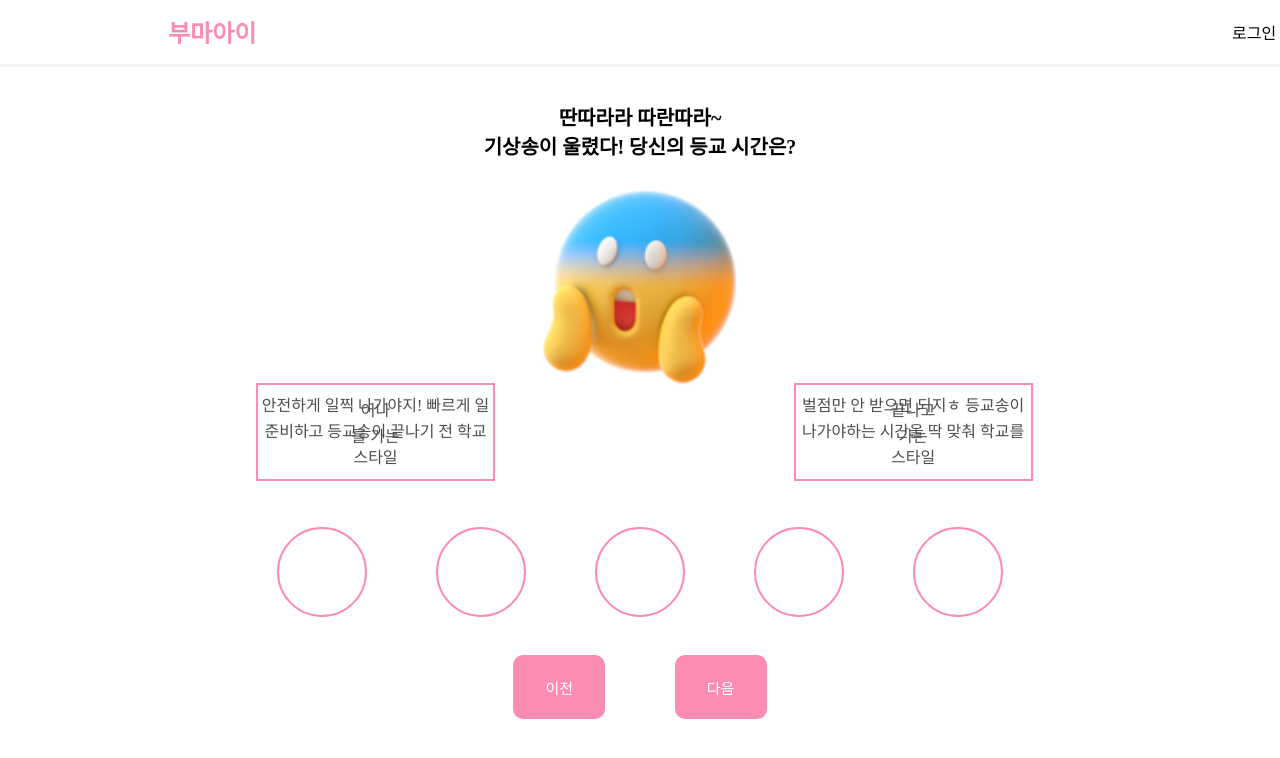
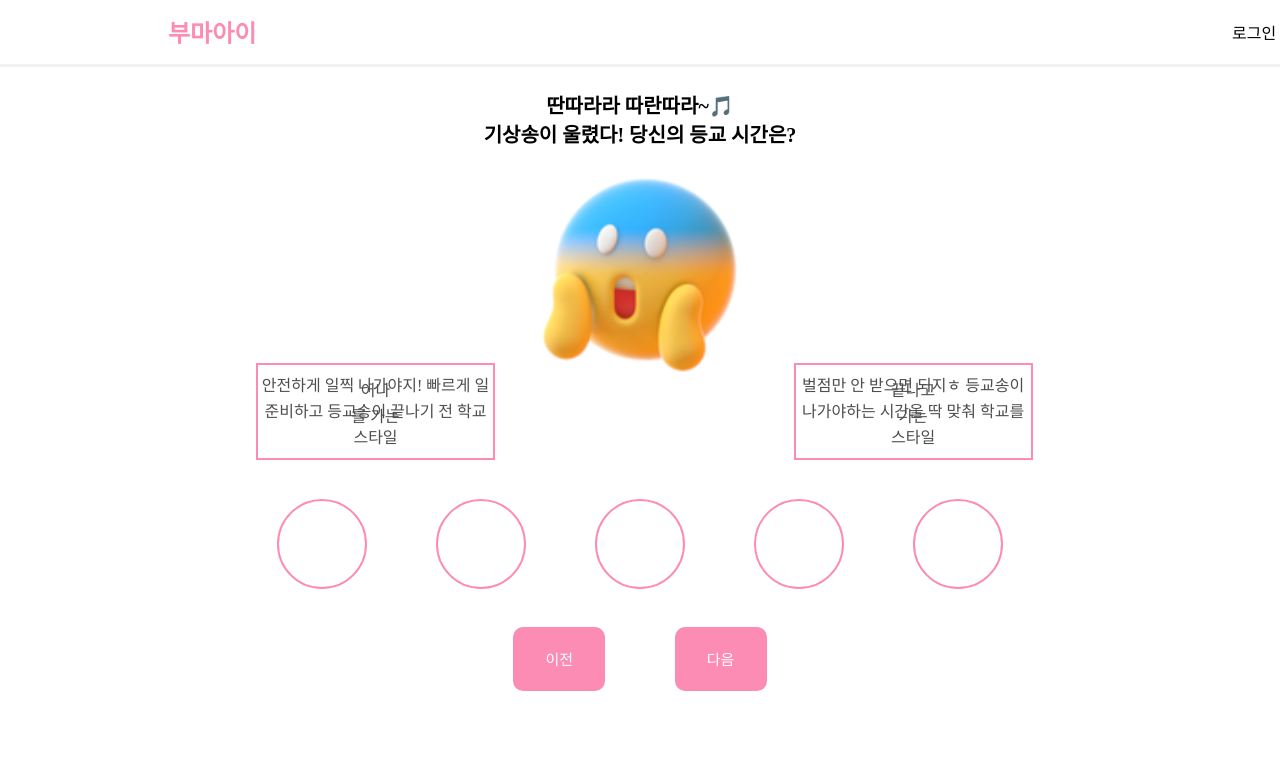
Before and after one commit to BU-MAI/BUMAI_frontend, a React (Create React App) app: page /question3 in a window 1280 px wide. Shown: the top 758 px of the page. Built offline with nearby package versions, Linux system fonts and the light colour scheme; a web font is replaced by a local one.

Commit message:
add : button 당 값 넣기

```diff
--- a/src/App.js
+++ b/src/App.js
@@ -33,7 +33,7 @@ const App = () => {
           <Route path="/question8" element={<Question8 />} />
           <Route path="/question9" element={<Question9 />} />
           <Route path="/question10" element={<Question10 />} />
-          <Route path="/ResultPython" element={<ResultPython />} />
+          <Route path="/resultPython" element={<ResultPython />} />
         </Routes>
       </BrowserRouter>
     </>
--- a/src/pages/Question1/index.jsx
+++ b/src/pages/Question1/index.jsx
@@ -2,7 +2,7 @@ import * as S from "./style";
 import { useNavigate } from "react-router-dom";
 import Header from "../../components/Header";
 import Q1 from "../../assets/Q1.svg";
-import { useState } from "react";
+import { useState, useEffect } from "react";
 
 const Question1 = () => {
   const navigate = useNavigate();
@@ -12,13 +12,29 @@ const Question1 = () => {
   };
 
   const navigateToQ2 = () => {
+    // Save the last selected button value before navigating
+    localStorage.setItem("lastSelectedButton", selectedButton);
     navigate("/question2");
   };
+
   const [selectedButton, setSelectedButton] = useState(null);
+  const [lastSelectedButton, setLastSelectedButton] = useState(null); // Added state for last selected button
 
   const handleButtonClick = (buttonId) => {
     setSelectedButton(buttonId);
   };
+
+  const logResultToConsole = () => {
+    console.log("Result:", lastSelectedButton);
+  };
+
+  useEffect(() => {
+    const storedLastSelectedButton = localStorage.getItem("lastSelectedButton");
+    if (storedLastSelectedButton) {
+      setLastSelectedButton(parseInt(storedLastSelectedButton, 10));
+    }
+  }, []);
+
   return (
     <>
       <Header />
@@ -46,28 +62,50 @@ const Question1 = () => {
         <S.QusetionBtn>
           <S.Btn5
             isSelected={selectedButton === 5}
-            onClick={() => handleButtonClick(5)}
+            onClick={() => {
+              handleButtonClick(5);
+              setLastSelectedButton(5); // Update last selected button
+            }}
           ></S.Btn5>
           <S.Btn4
             isSelected={selectedButton === 4}
-            onClick={() => handleButtonClick(4)}
+            onClick={() => {
+              handleButtonClick(4);
+              setLastSelectedButton(4); // Update last selected button
+            }}
           ></S.Btn4>
           <S.Btn3
             isSelected={selectedButton === 3}
-            onClick={() => handleButtonClick(3)}
+            onClick={() => {
+              handleButtonClick(3);
+              setLastSelectedButton(3); // Update last selected button
+            }}
           ></S.Btn3>
           <S.Btn2
             isSelected={selectedButton === 2}
-            onClick={() => handleButtonClick(2)}
+            onClick={() => {
+              handleButtonClick(2);
+              setLastSelectedButton(2); // Update last selected button
+            }}
           ></S.Btn2>
           <S.Btn1
             isSelected={selectedButton === 1}
-            onClick={() => handleButtonClick(1)}
+            onClick={() => {
+              handleButtonClick(1);
+              setLastSelectedButton(1); // Update last selected button
+            }}
           ></S.Btn1>
         </S.QusetionBtn>
         <S.QusetionBtn>
           <S.NextBtn onClick={navigateToMain}>이전</S.NextBtn>
-          <S.BackBtn onClick={navigateToQ2}>다음</S.BackBtn>
+          <S.BackBtn
+            onClick={() => {
+              navigateToQ2();
+              logResultToConsole();
+            }}
+          >
+            다음
+          </S.BackBtn>
         </S.QusetionBtn>
       </S.Question1Layout>
     </>
--- a/src/pages/Question10/index.jsx
+++ b/src/pages/Question10/index.jsx
@@ -12,7 +12,7 @@ const Question10 = () => {
   };
 
   const navigateToResult = () => {
-    navigate("/");
+    navigate("/resultPython");
   };
   const [selectedButton, setSelectedButton] = useState(null);
 
--- a/src/pages/Question10/style.js
+++ b/src/pages/Question10/style.js
@@ -7,7 +7,7 @@ export const Img = styled.img`
 export const Question1Layout = styled.div`
   max-width: 100%;
   display: flex;
-  padding: 8% 20% 0 20%;
+  padding: 7% 20% 0 20%;
   flex-direction: column;
   align-items: center;
   justify-content: center;
@@ -24,7 +24,6 @@ export const Title = styled.div`
 `;
 
 export const QusetionContainer = styled.div`
-  padding: 1%;
   width: 100%;
   display: flex;
 `;
--- a/src/pages/Question3/index.jsx
+++ b/src/pages/Question3/index.jsx
@@ -24,7 +24,7 @@ const Question3 = () => {
       <Header />
       <S.Question1Layout>
         <S.Question1Title>
-          <S.Title>딴따라라 따란따라~</S.Title>
+          <S.Title>딴따라라 따란따라~🎵</S.Title>
           <S.Title>기상송이 울렸다! 당신의 등교 시간은?</S.Title>
           <S.Img src={Q3} />
         </S.Question1Title>
--- a/src/pages/Question3/style.js
+++ b/src/pages/Question3/style.js
@@ -7,7 +7,7 @@ export const Img = styled.img`
 export const Question1Layout = styled.div`
   max-width: 100%;
   display: flex;
-  padding: 8% 20% 0 20%;
+  padding: 7% 20% 0 20%;
   flex-direction: column;
   align-items: center;
   justify-content: center;
@@ -24,7 +24,6 @@ export const Title = styled.div`
 `;
 
 export const QusetionContainer = styled.div`
-  padding: 1%;
   width: 100%;
   display: flex;
 `;
--- a/src/pages/Question6/style.js
+++ b/src/pages/Question6/style.js
@@ -7,7 +7,7 @@ export const Img = styled.img`
 export const Question1Layout = styled.div`
   max-width: 100%;
   display: flex;
-  padding: 8% 20% 0 20%;
+  padding: 7% 20% 0 20%;
   flex-direction: column;
   align-items: center;
   justify-content: center;
--- a/src/pages/Question7/style.js
+++ b/src/pages/Question7/style.js
@@ -7,7 +7,7 @@ export const Img = styled.img`
 export const Question1Layout = styled.div`
   max-width: 100%;
   display: flex;
-  padding: 8% 20% 0 20%;
+  padding: 7% 20% 0 20%;
   flex-direction: column;
   align-items: center;
   justify-content: center;
--- a/src/pages/Question9/index.jsx
+++ b/src/pages/Question9/index.jsx
@@ -33,7 +33,7 @@ const Question9 = () => {
         <S.QusetionContainer>
           <S.LeftQuestion>
             <S.Question>
-              <S.Q>너를 알게된 며칠 전부터 너가 계속 신경쓰였고 </S.Q>
+              <S.Q>며칠 전부터 너가 계속 신경쓰였고 </S.Q>
               <S.Q>지금은 내가 널 좋아한다는 게 </S.Q>
               <S.Q>확실해졌어 넌 나 어떻게 생각해?</S.Q>
             </S.Question>
--- a/src/pages/Question9/style.js
+++ b/src/pages/Question9/style.js
@@ -7,7 +7,7 @@ export const Img = styled.img`
 export const Question1Layout = styled.div`
   max-width: 100%;
   display: flex;
-  padding: 8% 20% 0 20%;
+  padding: 7% 20% 0 20%;
   flex-direction: column;
   align-items: center;
   justify-content: center;
@@ -24,7 +24,6 @@ export const Title = styled.div`
 `;
 
 export const QusetionContainer = styled.div`
-  padding: 1%;
   width: 100%;
   display: flex;
 `;
```
